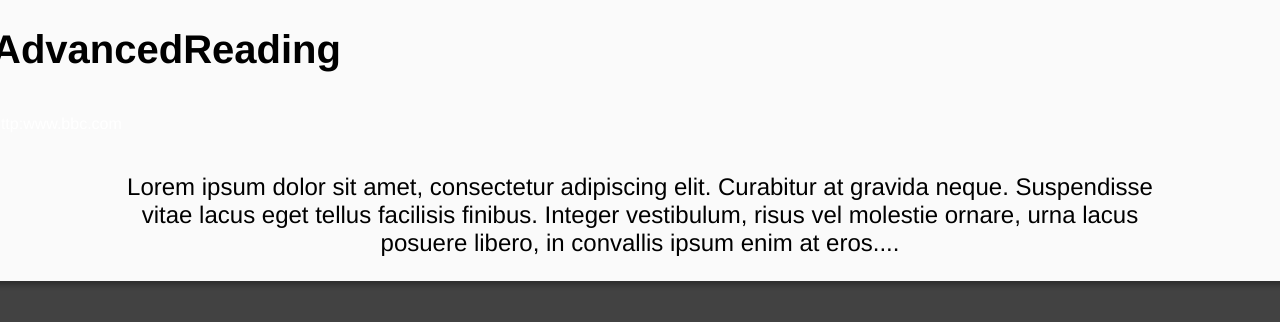
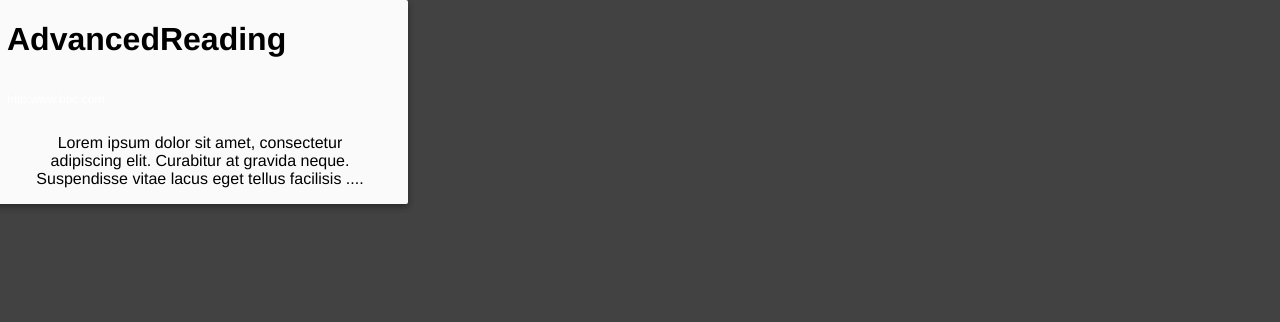
Before and after one commit to AIE-London/mydevoxx-dashboard, a React (Create React App) app: page / in a window 1280 px wide. Shown: the top 322 px of the page. Built offline with nearby package versions, Linux system fonts and the light colour scheme.

Commit message:
made into card

```diff
--- a/src/main/components/FurtherReading.js
+++ b/src/main/components/FurtherReading.js
@@ -6,35 +6,41 @@ import {Grid, Row, Col} from 'react-flexbox-grid';
 import styled from 'styled-components';
 import Card from './Card';
 
+const Container  = styled.div`
+  width: 400px;
+  height: 400px;
+`;
 
 const StatMainHeader = styled.h1`
     text-align: left;
-    font-size: 2.5em;
+    font-size: 2em;
     font-family: helvetica;
+    margin-left: 15px;
 `;
 
 const StatValue = styled.p`
     text-align: center;
-    font-size: 1.5em;
+    font-size: 1em;
     font-family: helvetica;
 `;
 
 const LinkValue = styled.p`
-    text-align: center;
-    font-size: 1em;
+    font-size: 0.75em;
     color: #fff;
     font-family: helvetica;
+     margin-left: 15px;
 `;
 
 class furtherReading extends React.Component {
     render() {
 
-        return <Card>
+        return <Container>
+        <Card>
             <Row center="xs">
                     <Col xs={12}>
 
 
-                        <Col xs={2}>
+                        <Col xs={5}>
                             <Row start="xs">
                                 <StatMainHeader>AdvancedReading</StatMainHeader>
                                 <LinkValue> <a href> http:www.bbc.com </a> </LinkValue>
@@ -45,8 +51,7 @@ class furtherReading extends React.Component {
                             <Col xs={10}>
 
                                 <StatValue>Lorem ipsum dolor sit amet, consectetur adipiscing elit. Curabitur at gravida neque. Suspendisse
-                                    vitae lacus eget tellus facilisis finibus. Integer vestibulum, risus vel molestie ornare,
-                                    urna lacus posuere libero, in convallis ipsum enim at eros.... </StatValue>
+                                    vitae lacus eget tellus facilisis .... </StatValue>
 
                             </Col>
                         </Row>
@@ -54,6 +59,7 @@ class furtherReading extends React.Component {
 
                 </Row>
             </Card>
+        </Container>
 
     }
 }
```
